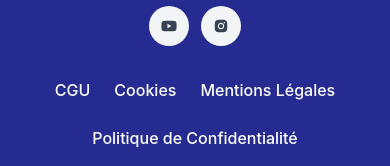
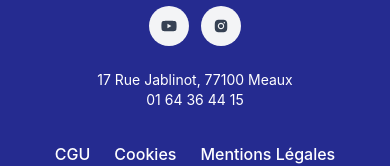
Before and after one commit to Alexouuuu/SAE501, a React (Vite) app in the folder FRONT/: page /Contact in a window 390 px wide. Shown: the part 1659-1825 px from the top of the page. Built offline with nearby package versions, Linux system fonts and the light colour scheme.

Commit message:
Rajout du telephone

```diff
--- a/FRONT/src/composants/footer/footer.jsx
+++ b/FRONT/src/composants/footer/footer.jsx
@@ -31,6 +31,9 @@ export default function Footer() {
         { id: 1, name: 'Youtube', url: 'https://www.youtube.com/@iutmlv6116', icon: <FaYoutube /> },
         { id: 2, name: 'Instagram', url: 'https://www.instagram.com/but_mmi_meaux?utm_source=ig_web_button_share_sheet&srtk=ZDNlZDc0MzIxNw==', icon: <AiFillInstagram /> },
     ];
+
+    const adresse = "17 Rue Jablinot, 77100 Meaux";
+    const telephone = "01 64 36 44 15";
 
     return (
         <footer>
@@ -105,6 +108,12 @@ export default function Footer() {
                             </a>
                         ))}
                     </div>
+                    <div className="flex flex-col items-center text-center text-sm text-white">
+                        <address className="not-italic">{adresse}</address>
+                        <a href="tel:+33164364415" className="hover:underline">
+                            {telephone}
+                        </a>
+                    </div>
                     <div className="flex flex-wrap items-center justify-center gap-2 text-center font-medium sm:gap-6 md:justify-end">
                         {liensdroits.map((lien) => (
                             <Link key={lien.id} to={lien.url} className="OnHoverLeftBorderAppear inline-block cursor-pointer p-2 text-base">
```
